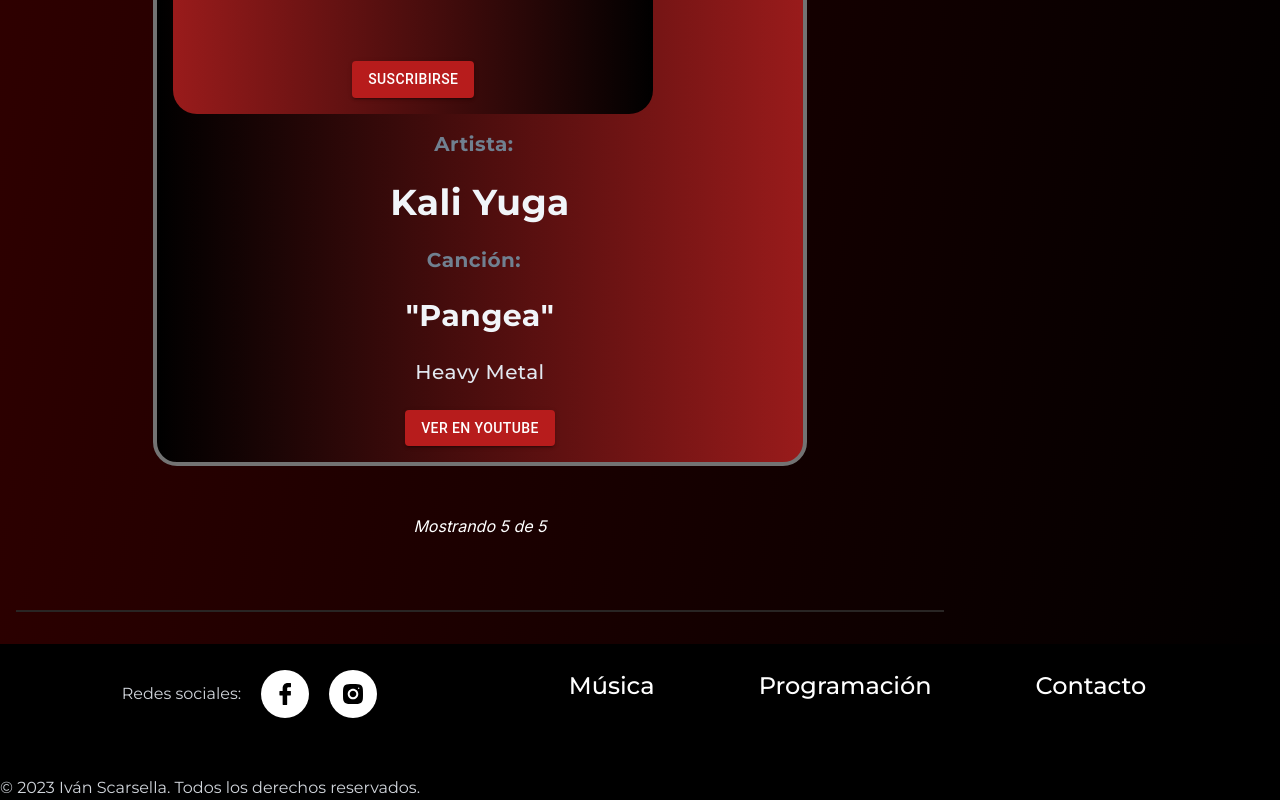
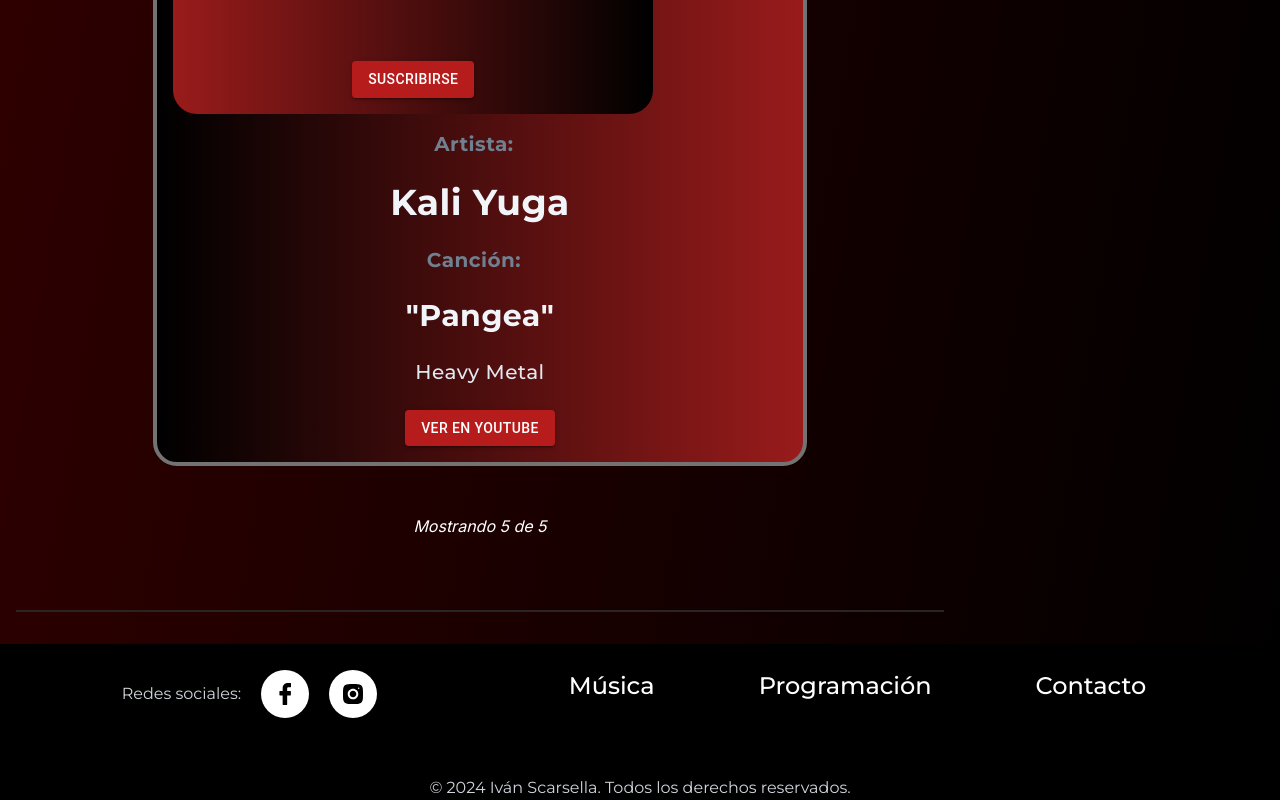
Before and after one commit to IvanScarsella/ivanscarsella-app, a Next.js app: page /music in a window 1280 px wide. Shown: the part 6981-7781 px from the top of the page. Built offline with nearby package versions, Linux system fonts and the light colour scheme; grey boxes are pictures that could not be loaded; a web font is replaced by a local one.

Commit message:
fix small issues css

```diff
--- a/src/app/components/ProjectCard.tsx
+++ b/src/app/components/ProjectCard.tsx
@@ -3,8 +3,6 @@ import Link from 'next/link'
 import javascript from '../../../assets/icons/javascript_icon.png'
 
 const ProjectCard = ({ project }: any) => {
-  // console.log(project.techStack[1]);
-  console.log(javascript)
 
   return (
     <Link target='_blank' href={project.link}>
--- a/src/app/contact/page.tsx
+++ b/src/app/contact/page.tsx
@@ -38,7 +38,7 @@ const ContactPage = () => {
           <ul>
             {programmingServices.map((service, key) => (
               <div
-                className='ease-500 m-2 flex flex-row gap-4 p-4 transition-all hover:scale-110'
+                className='ease-500 m-4 flex flex-row gap-4 p-4 transition-all hover:scale-110'
                 key={key}
               >
                 <div className='relative h-10 w-10'>
@@ -56,7 +56,7 @@ const ContactPage = () => {
             ))}
             {musicServices.map((service, key) => (
               <div
-                className='ease-500 m-2 flex flex-row gap-4 p-4 transition-all hover:scale-110'
+                className='ease-500 m-4 flex flex-row gap-4 p-4 transition-all hover:scale-110'
                 key={key}
               >
                 <div className='relative h-10 w-10'>
--- a/src/app/programming/programmingSections/ProjectsSection.tsx
+++ b/src/app/programming/programmingSections/ProjectsSection.tsx
@@ -7,7 +7,6 @@ import { useEffect, useState } from 'react'
 
 const ProgrammingSection = ({ programmingProjects }: any) => {
   const [projects, setProjects] = useState([])
-  console.log(programmingProjects)
   useEffect(() => {
     setProjects(programmingProjects)
   }, [programmingProjects])
--- a/src/app/sections/Footer.tsx
+++ b/src/app/sections/Footer.tsx
@@ -82,8 +82,8 @@ const Footer = () => {
       </div>
 
       <div className='text-white-400 mt-8'>
-        <div className='font-montserrat mx-auto flex max-w-screen-xl items-center justify-between'>
-          <p>&copy; 2023 Iván Scarsella. Todos los derechos reservados.</p>
+        <div className='font-montserrat mx-auto flex flex-col max-w-screen-xl items-center justify-between'>
+          <p>&copy; 2024 Iván Scarsella. Todos los derechos reservados.</p>
         </div>
       </div>
     </footer>
```
